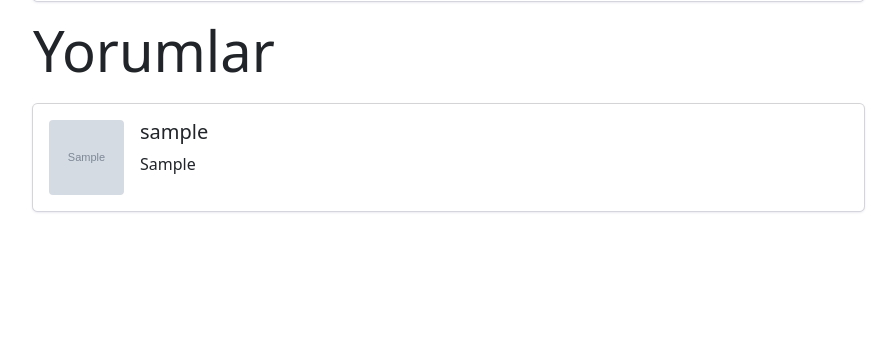
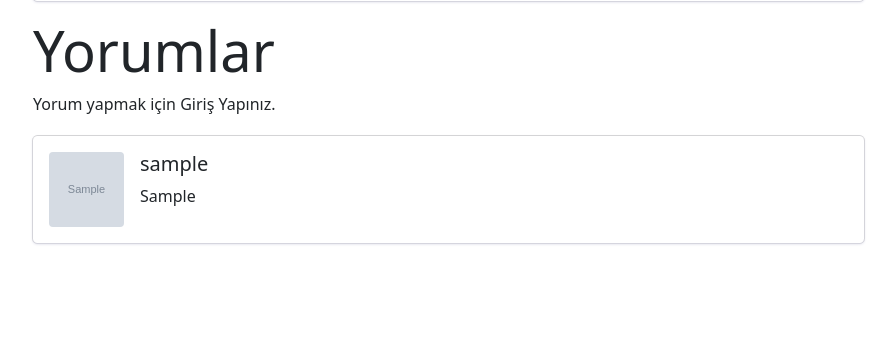
Before and after one commit to ugurhmz/Oguzhan-celikarslan-Blog-project, a Django app: a page that uses blog/templates/pages/detay.html in a window 1280 px wide. Shown: the part 719-1075 px from the top of the page, without its empty margins (49-945 px from the left). Run offline with Django 3.2, Linux system fonts and the light colour scheme; tables that the repository leaves empty hold one stand-in row (values such as "Sample post"); grey boxes marked "Sample" are stand-in pictures; some libraries are stand-ins or nearby versions.

Commit message:
yorum_ekle.py eklendi

```diff
--- a/blog/forms/__init__.py
+++ b/blog/forms/__init__.py
@@ -1,3 +1,4 @@
 from .iletisim import  IletisimForm
 from .yazi_ekle import   YaziEkleModelForm
 from .yazi_guncelle import YaziGuncelleFormModel
+from .yorum_ekle import YorumEkleModelForm
--- /dev/null
+++ b/blog/forms/yorum_ekle.py
@@ -0,0 +1,8 @@
+from django import forms
+from blog.models import YorumModel
+
+
+class YorumEkleModelForm(forms.ModelForm):
+    class Meta:
+        model = YorumModel
+        fields = ('yorum',)
--- a/blog/templates/pages/detay.html
+++ b/blog/templates/pages/detay.html
@@ -1,6 +1,6 @@
 {% extends 'base.html' %}
 {% load static %}
-
+{% load crispy_forms_tags %}
 {% block title %} {{ yazi.baslik }} {% endblock title %}
 
 {% block content %}
@@ -34,6 +34,20 @@
 </div>
 <h5 class="display-4">Yorumlar</h5>
 
+ {% if request.user.is_authenticated %}
+   <form method="POST">
+        {% csrf_token %}
+
+        {{ yorum_ekle_form | crispy}}
+        <input type="submit" class="btn btn-primary my-3" value="Yorum Yap">
+
+    </form>
+
+ {% else %}
+     <p>Yorum yapmak için Giriş Yapınız.</p>
+
+{% endif %}
+
  {% for yorum in yorumlar %}
 
      <div class="card">
--- a/blog/views/detay.py
+++ b/blog/views/detay.py
@@ -1,14 +1,29 @@
 from django.shortcuts import render,get_object_or_404
 from blog.models import YazilarModel
-
+from blog.forms import YorumEkleModelForm
 
 def detay(request, slug):
     yazi = get_object_or_404(YazilarModel, slug=slug)
     yorumlar = yazi.yorumlar.all()
 
+
+
+    if request.method=='POST':
+        yorum_ekle_form = YorumEkleModelForm(data=request.POST)
+        if yorum_ekle_form.is_valid():
+            yorum=yorum_ekle_form.save(commit=False)
+            yorum.yazan =  request.user
+            yorum.yazi = yazi
+            yorum.save()
+
+
+    yorum_ekle_form = YorumEkleModelForm()
+
+
     context = {
         'yazi':yazi,
-        'yorumlar':yorumlar
+        'yorumlar':yorumlar,
+        'yorum_ekle_form':yorum_ekle_form,
     }
 
     return render(request,"pages/detay.html", context = context)
```
